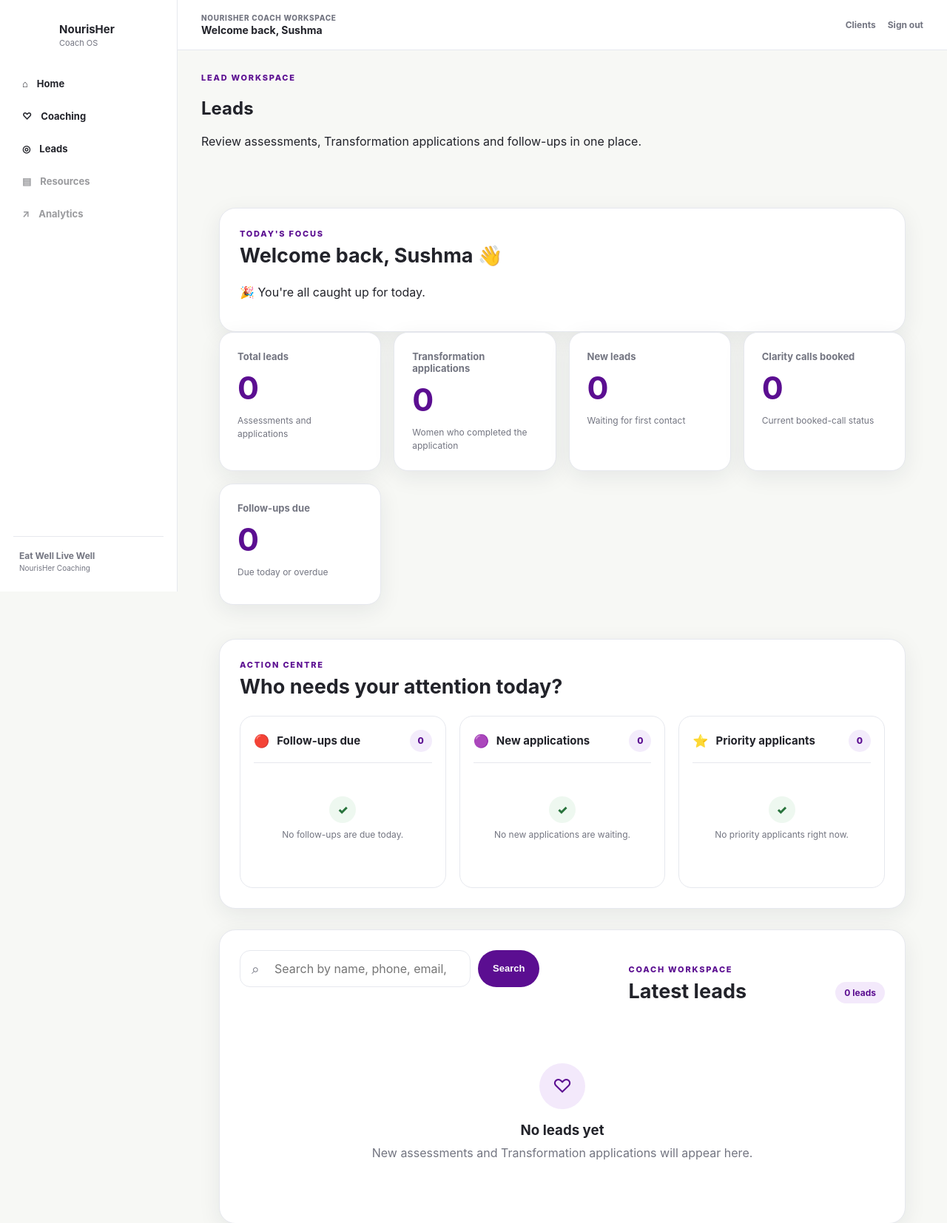
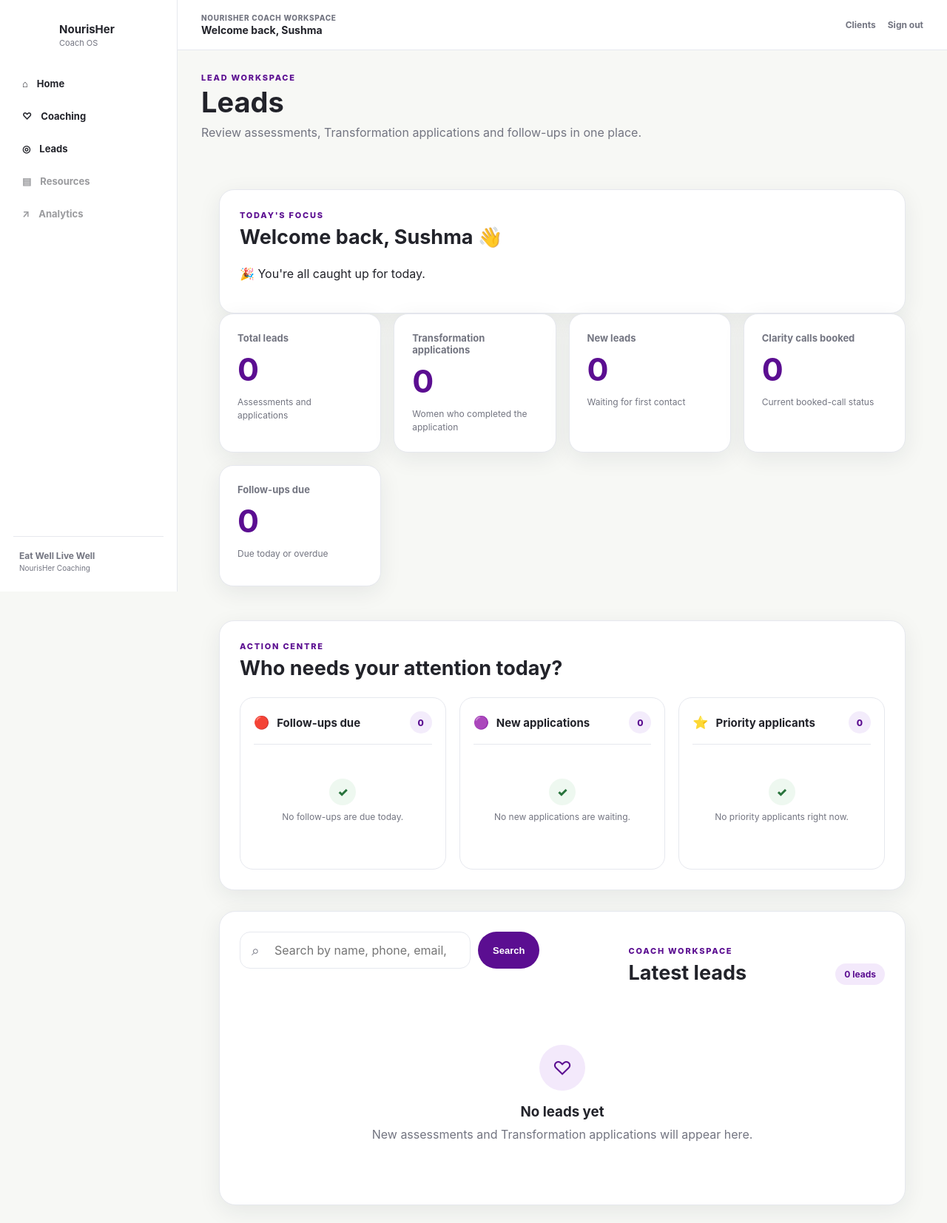
Before and after one commit to ramsparames/eatwelllivewell, a FastAPI app: page /dashboard/leads in a window 1280 px wide. Shown: the top 1654 px of the page at 74% size. Run offline with FastAPI, Linux system fonts and the light colour scheme; the visitor is signed in with stand-in values (Sample User, id 1); parts of the project's set-up code (start-up, migrations or seed data) failed here and were passed over.

Commit message:
Add shared styling for coaching dashboard pages

```diff
--- a/static/dashboard.css
+++ b/static/dashboard.css
@@ -2920,3 +2920,58 @@ a.coach-home-stat:hover {
         display: none;
     }
 }
+/* =====================================================
+   SHARED COACH OS PAGE STYLING
+   ===================================================== */
+
+.leads-workspace,
+.coaching-dashboard,
+.client-workspace,
+.coach-home {
+    display: grid;
+    gap: 24px;
+}
+
+.workspace-page-header {
+    display: flex;
+    justify-content: space-between;
+    align-items: flex-end;
+    gap: 24px;
+}
+
+.workspace-page-header h1 {
+    margin: 5px 0 7px;
+    color: var(--text);
+    font-size: 38px;
+    line-height: 1.1;
+}
+
+.workspace-page-header > div > p:last-child {
+    max-width: 680px;
+    margin: 0;
+    color: var(--muted);
+    line-height: 1.6;
+}
+
+.dashboard-panel {
+    border: 1px solid var(--border);
+    border-radius: 20px;
+    background: #fff;
+    box-shadow: var(--shadow);
+}
+
+.panel-heading h2 {
+    margin: 4px 0 0;
+    color: var(--text);
+}
+
+@media (max-width: 650px) {
+    .workspace-page-header {
+        align-items: flex-start;
+        flex-direction: column;
+    }
+
+    .workspace-page-header h1 {
+        font-size: 30px;
+    }
+}
```
